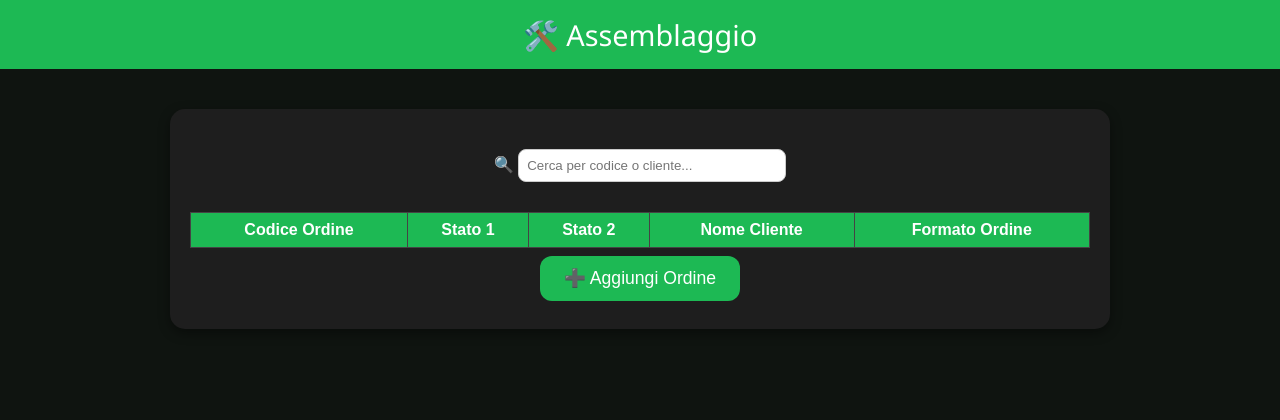
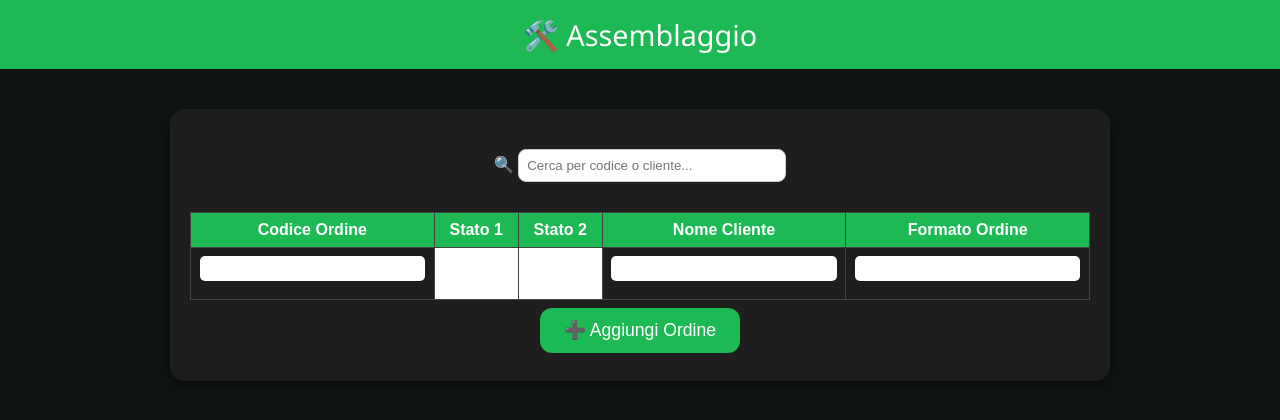
Before and after one commit to giadagioele09-lab/jd-manager, a plain HTML site: page assemblaggio.html in a window 1280 px wide. Both pictures are taken after a click on the button "➕ Aggiungi Ordine". Drawn offline with Linux system fonts and the light colour scheme.

Commit message:
Update assemblaggio.html

```diff
--- a/assemblaggio.html
+++ b/assemblaggio.html
@@ -20,9 +20,15 @@
       background-color: #1db954;
       color: white;
     }
-    .state1 { background-color: white; cursor: pointer; }
-    .state2 { background-color: white; cursor: pointer; }
-    input { width: 95%; padding: 5px; border: none; border-radius: 5px; }
+    .state1, .state2 {
+      cursor: pointer;
+    }
+    input {
+      width: 95%;
+      padding: 5px;
+      border: none;
+      border-radius: 5px;
+    }
     .search-bar {
       margin: 20px auto;
       text-align: center;
@@ -51,37 +57,78 @@
           <th>Formato Ordine</th>
         </tr>
       </thead>
-      <tbody></tbody>
+      <tbody id="tableBody"></tbody>
     </table>
     <button onclick="addRow()">➕ Aggiungi Ordine</button>
   </main>
 
   <script>
-    const table = document.querySelector("#assemblaggioTable tbody");
-    const saved = JSON.parse(localStorage.getItem("assemblaggioData")) || [];
-    saved.forEach(addRowFromData);
+    const tableBody = document.getElementById("tableBody");
+    const savedData = JSON.parse(localStorage.getItem("assemblaggioData")) || [];
+    savedData.forEach(addRowFromData);
 
-    function addRowFromData(data) {
-      const row = table.insertRow();
-      row.insertCell().innerHTML = `<input value="${data.codice || ''}" oninput="saveData()">`;
-      const s1 = row.insertCell();
-      s1.className = 'state1';
-      s1.style.backgroundColor = data.s1 || 'white';
-      s1.onclick = () => toggleState(s1, ['white','red']);
-      const s2 = row.insertCell();
-      s2.className = 'state2';
-      s2.style.backgroundColor = data.s2 || 'white';
-      s2.onclick = () => toggleState(s2, ['white','orange']);
-      row.insertCell().innerHTML = `<input value="${data.cliente || ''}" oninput="saveData()">`;
-      row.insertCell().innerHTML = `<input value="${data.formato || ''}" oninput="saveData()">`;
+    function addRowFromData(data = {}) {
+      const row = document.createElement("tr");
+
+      const codice = document.createElement("td");
+      codice.innerHTML = `<input value="${data.codice || ''}" oninput="saveData()">`;
+      row.appendChild(codice);
+
+      const s1 = document.createElement("td");
+      s1.className = "state1";
+      s1.style.backgroundColor = data.s1 || "white";
+      s1.onclick = () => toggleState(s1, ["white", "red"]);
+      row.appendChild(s1);
+
+      const s2 = document.createElement("td");
+      s2.className = "state2";
+      s2.style.backgroundColor = data.s2 || "white";
+      s2.onclick = () => toggleState(s2, ["white", "orange"]);
+      row.appendChild(s2);
+
+      const cliente = document.createElement("td");
+      cliente.innerHTML = `<input value="${data.cliente || ''}" oninput="saveData()">`;
+      row.appendChild(cliente);
+
+      const formato = document.createElement("td");
+      formato.innerHTML = `<input value="${data.formato || ''}" oninput="saveData()">`;
+      row.appendChild(formato);
+
+      tableBody.appendChild(row);
+      saveData();
     }
 
     function addRow() {
       addRowFromData({});
-      saveData();
     }
 
     function toggleState(cell, colors) {
       const next = colors[(colors.indexOf(cell.style.backgroundColor) + 1) % colors.length];
       cell.style.backgroundColor = next;
       saveData();
+    }
+
+    function saveData() {
+      const rows = tableBody.querySelectorAll("tr");
+      const all = Array.from(rows).map(r => ({
+        codice: r.cells[0].querySelector('input').value,
+        s1: r.cells[1].style.backgroundColor,
+        s2: r.cells[2].style.backgroundColor,
+        cliente: r.cells[3].querySelector('input').value,
+        formato: r.cells[4].querySelector('input').value
+      }));
+      localStorage.setItem("assemblaggioData", JSON.stringify(all));
+    }
+
+    function searchTable() {
+      const term = document.getElementById("search").value.toLowerCase();
+      const rows = tableBody.querySelectorAll("tr");
+      rows.forEach(r => {
+        const codice = r.cells[0].querySelector('input').value.toLowerCase();
+        const cliente = r.cells[3].querySelector('input').value.toLowerCase();
+        r.style.display = codice.includes(term) || cliente.includes(term) ? "" : "none";
+      });
+    }
+  </script>
+</body>
+</html>
```
